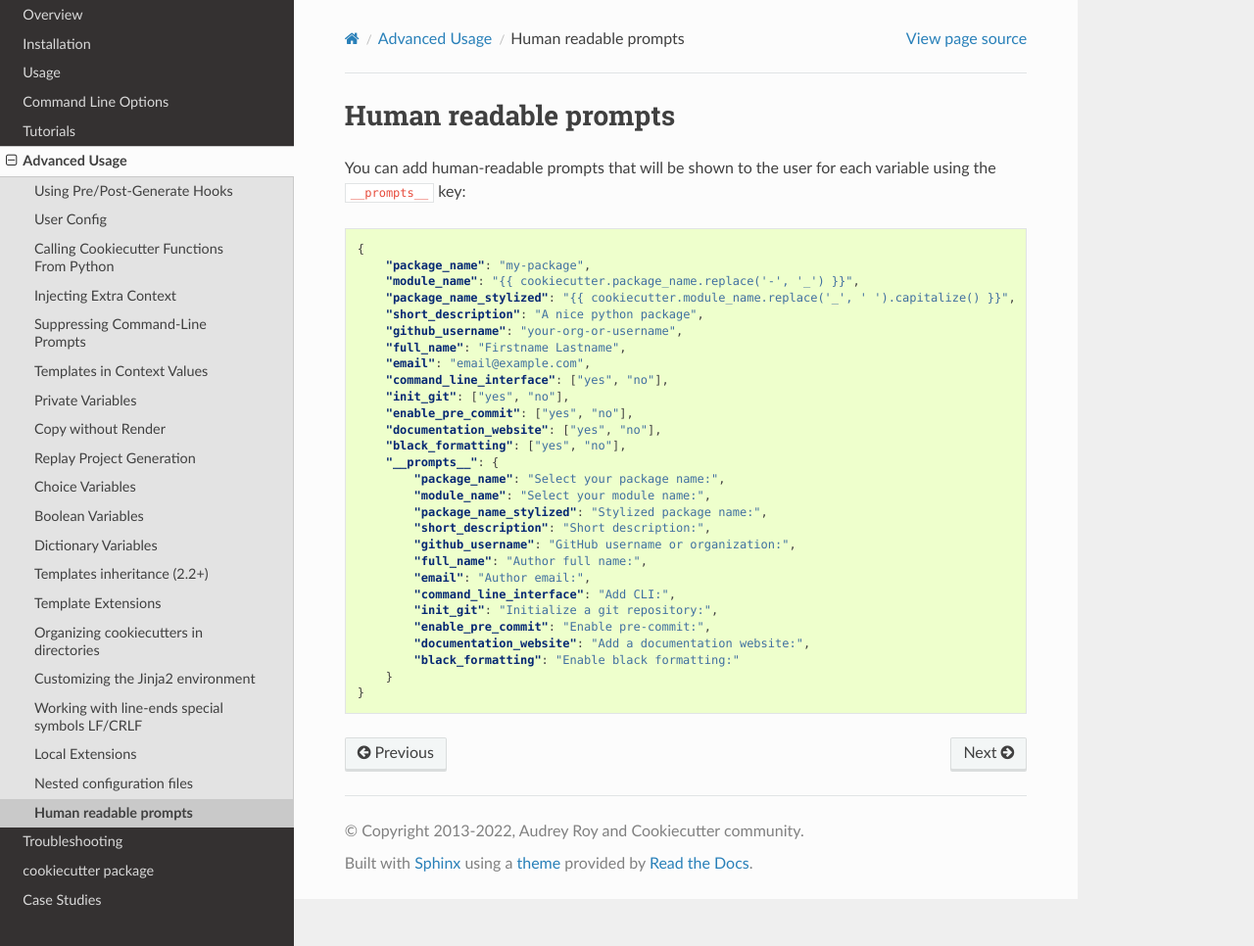
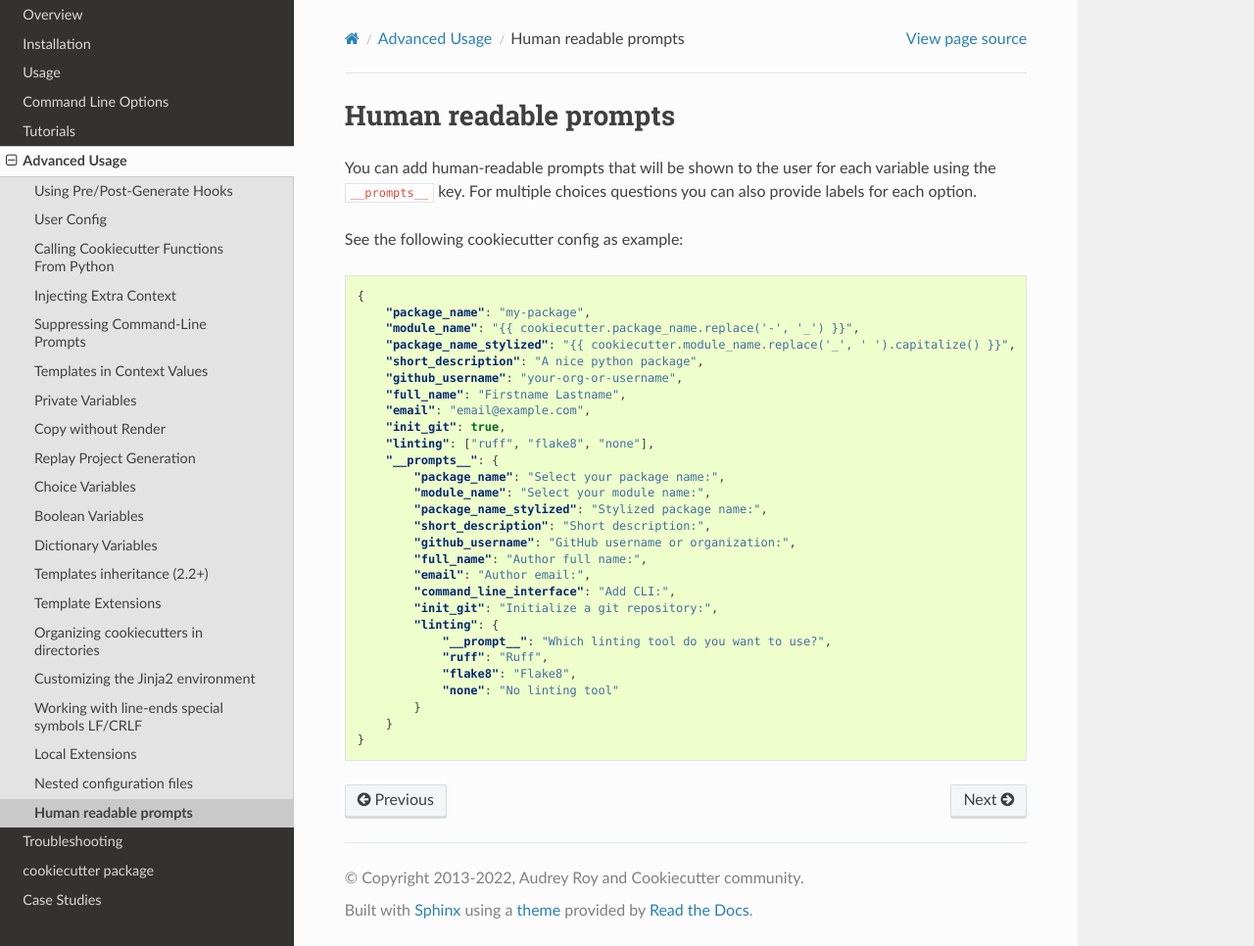
Before and after one commit to c-allen-tech/cookie, a Sphinx documentation site: the page built from docs/advanced/human_readable_prompts.rst, in a window 1280 px wide and 966 px high. Shown: the whole window at 98% size. Built offline with Sphinx 7.4.7 and the Read the Docs theme 2.0.0, drawn with Linux system fonts in a browser that asks for light colours; formulas are drawn with MathJax 3.

Commit message:
Add support for adding human-readable labels for choices when defining multiple choices questions (#1898)
* add support for human-readable labels when defining choices. As mentioned in https://github.com/cookiecutter/cookiecutter/pull/1881

* fix indentation in readme

---------

Co-authored-by: Érico Andrei <ericof@gmail.com>

```diff
--- a/docs/advanced/human_readable_prompts.rst
+++ b/docs/advanced/human_readable_prompts.rst
@@ -3,7 +3,10 @@
 Human readable prompts
 --------------------------------
 
-You can add human-readable prompts that will be shown to the user for each variable using the ``__prompts__`` key:
+You can add human-readable prompts that will be shown to the user for each variable using the ``__prompts__`` key.
+For multiple choices questions you can also provide labels for each option.
+
+See the following cookiecutter config as example:
 
 
 .. code-block:: json
@@ -16,11 +19,8 @@ You can add human-readable prompts that will be shown to the user for each varia
         "github_username": "your-org-or-username",
         "full_name": "Firstname Lastname",
         "email": "email@example.com",
-        "command_line_interface": ["yes", "no"],
-        "init_git": ["yes", "no"],
-        "enable_pre_commit": ["yes", "no"],
-        "documentation_website": ["yes", "no"],
-        "black_formatting": ["yes", "no"],
+        "init_git": true,
+        "linting": ["ruff", "flake8", "none"],
         "__prompts__": {
             "package_name": "Select your package name:",
             "module_name": "Select your module name:",
@@ -31,8 +31,11 @@ You can add human-readable prompts that will be shown to the user for each varia
             "email": "Author email:",
             "command_line_interface": "Add CLI:",
             "init_git": "Initialize a git repository:",
-            "enable_pre_commit": "Enable pre-commit:",
-            "documentation_website": "Add a documentation website:",
-            "black_formatting": "Enable black formatting:"
+            "linting": {
+                "__prompt__": "Which linting tool do you want to use?",
+                "ruff": "Ruff",
+                "flake8": "Flake8",
+                "none": "No linting tool"
+            }
         }
     }
```
Also changed, not shown: README.md (+9 -2 lines), 2 other files.
